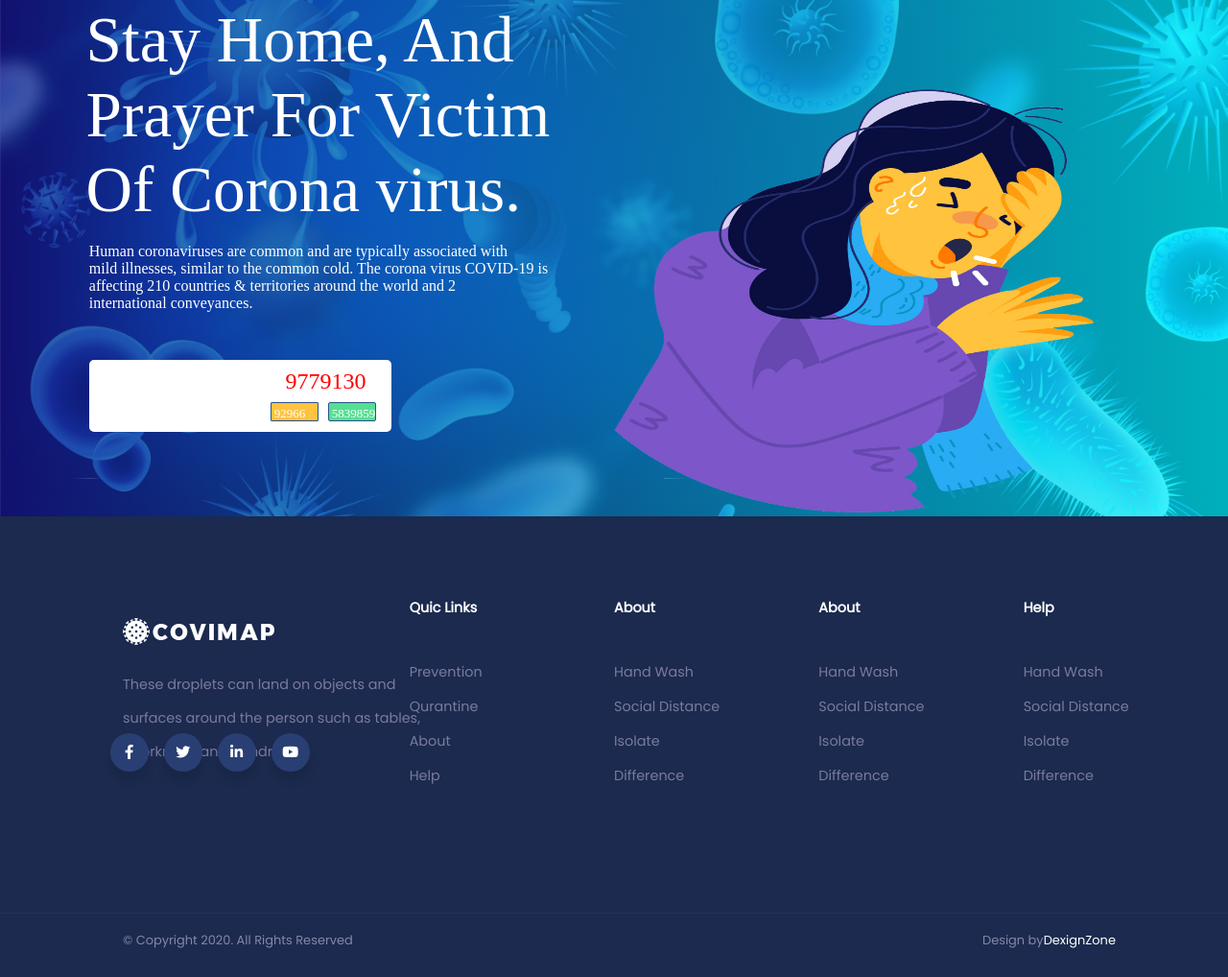
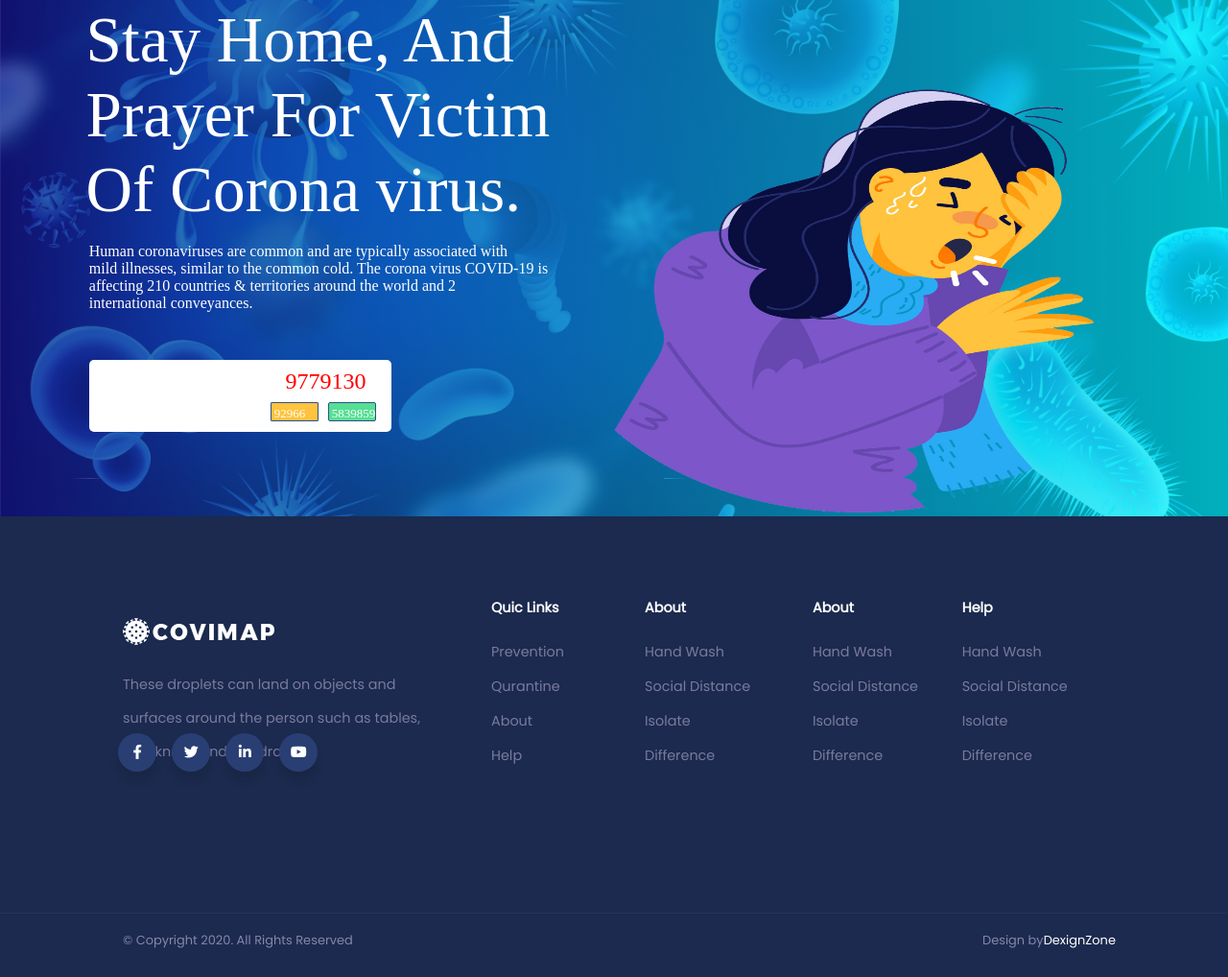
Before and after one commit to Trueqo/Pagina-Covid-19, a website: page index.html in a window 1280 px wide. Shown: the part 262-1280 px from the top of the page at 96% size. Drawn offline with Linux system fonts and the light colour scheme.

Commit message:
footer terminado

```diff
--- a/CSS/styles.css
+++ b/CSS/styles.css
@@ -221,7 +221,7 @@ aside{
 
 .wrapper{
     display:inline-flex;
-    margin-left: 25%;
+    margin-left: 27%;
     margin-top: 13%;
 }
 .wrapper .icon{
@@ -252,17 +252,35 @@ aside{
 }
 
 .footer-element ul {
-    position: absolute;
-    top: 30%;
+    position: relative;
+    top: 5%;
 }
 .footer-element ul li  {
+
     list-style:none;
 }
 .footer-element ul li a  {
     line-height: 2.5;
     color: #7b7a9f;
 }
+.quic-links {
 
+    margin-left: 40%;
+
+}
+.about {
+    position: relative;
+    left: 15%;
+}
+.about2 {
+    position: relative;
+    left: -3%;
+}
+.help {
+    position: relative;
+    right: 30%;
+
+}
 .copyright {
     border-top: 1px solid #223461;
     padding: 33px 0px;
--- a/index.html
+++ b/index.html
@@ -71,7 +71,7 @@
         </div>
 
 
-        <div class="partNine">
+        <footer class="partNine">
             <div class="social-networks footer-element">
                 <img src="img/logo-white.png" alt="COVIDMAP" class="logo-footer">
                 <p>These droplets can land on objects and <br/> surfaces around the person such as tables, <br/> doorknobs and handrails. </p>
@@ -115,7 +115,7 @@
                     <li><a href="">Difference</a></li>
                 </ul>
             </div>
-            <div class="about footer-element">
+            <div class="about2 footer-element">
                 <h4>About</h4>
                 <ul>
                     <li><a href="">Hand Wash</a></li>
@@ -138,7 +138,7 @@
                 <p class="copyright-autor">Design by <a href="" target="_blank" class="copyright-autor2"> DexignZone</a></p>
 
             </div>
-        </div>
+        </footer>
 
     </div>
 
```
